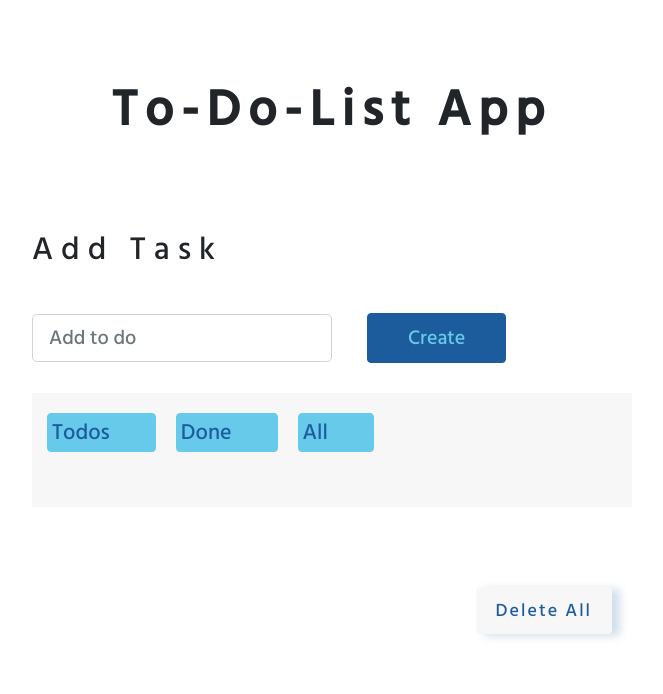
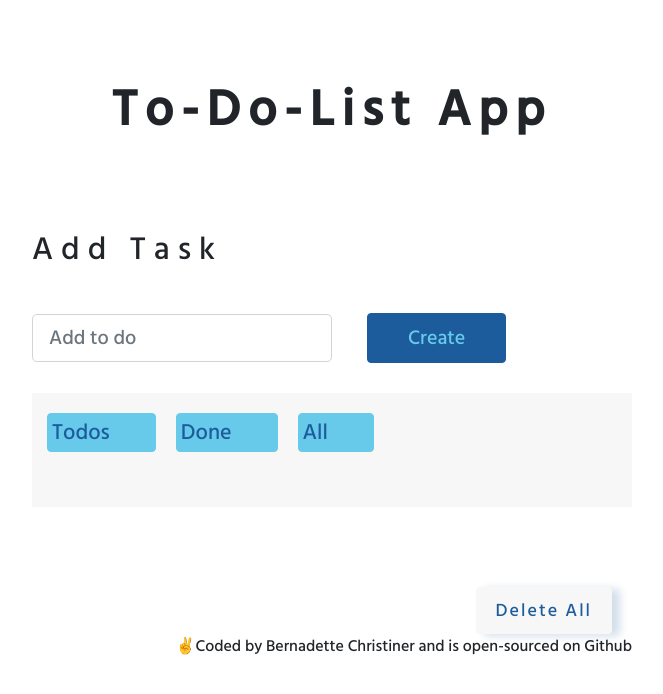
Before and after one commit to BernadetteCh/react-to-do-list-app, a React (Create React App) app: page / in a window 1280 px wide. Shown: the top 694 px of the page, without its empty margins (308-971 px from the left). Built offline with nearby package versions, Linux system fonts and the light colour scheme; a web font is replaced by a local one.

Commit message:
added a footer and removed the ,,commented out'' code

```diff
--- a/src/ToDoList.js
+++ b/src/ToDoList.js
@@ -94,94 +94,11 @@ export default function ToDoList() {
         <button className="deleteTodos" onClick={removeTodos}>
           Delete All
         </button>
+        <footer>
+          ✌Coded by Bernadette Christiner and is open-sourced on Github
+        </footer>
       </div>
     </div>
   );
-  /*
-  if (reload) {
-    return (
-      <div className="ToDoList">
-        <h1>To-Do-List App</h1>
-        <h2>Add Task</h2>
-        <div className="input">
-          <form onSubmit={handleSubmit}>
-            <input
-              value={input}
-              placeholder="Add to do"
-              className="input form-control form-control-lg w-50"
-              onChange={handleChange}
-            ></input>
-            <button className="setToDo">Create</button>
-          </form>
-          <div className="navigation">
-            <ul onClick={handleStatus}>
-              <li>
-                <button className="navigationbutton" value="uncompleted">
-                  Todos
-                </button>
-              </li>
-              <li>
-                <button className="navigationbutton" value="completed">
-                  Done
-                </button>
-              </li>
-              <li>
-                <button className="navigationbutton" value="all">
-                  All
-                </button>
-              </li>
-            </ul>
-          </div>
-        </div>
-        <div className="Footer">
-          <button className="deleteTodos" onClick={removeTodos}>Delete All</button>
-        </div>
-      </div>
-    );
-  } else {
-    return (
-      <div className="ToDoList">
-        <h1>To-Do-List App</h1>
-        <h2>Add Task</h2>
-        <div className="input">
-          <form onSubmit={handleSubmit}>
-            <input
-              value={input}
-              placeholder="Add to do"
-              className="input form-control form-control-lg w-50"
-              onChange={handleChange}
-            ></input>
-            <button className="setToDo">Create</button>
-          </form>
-          <div className="navigation">
-            <ul onClick={handleStatus}>
-              <li>
-                <button className="navigationbutton" value="uncompleted">
-                  Todos
-                </button>
-              </li>
-              <li>
-                <button className="navigationbutton" value="completed">
-                  Done
-                </button>
-              </li>
-              <li>
-                <button className="navigationbutton" value="all">
-                  All
-                </button>
-              </li>
-            </ul>
-            <Output
-              todos={todos}
-              setTodos={setTodos}
-              filteredtodos={filteredtodos}
-            />
-          </div>
-        </div>
-        <div className="Footer">
-          <button className="deleteTodos" onClick={removeTodos}>Delete All</button>
-        </div>
-      </div>
-    );
-  }*/
+
 }
```
